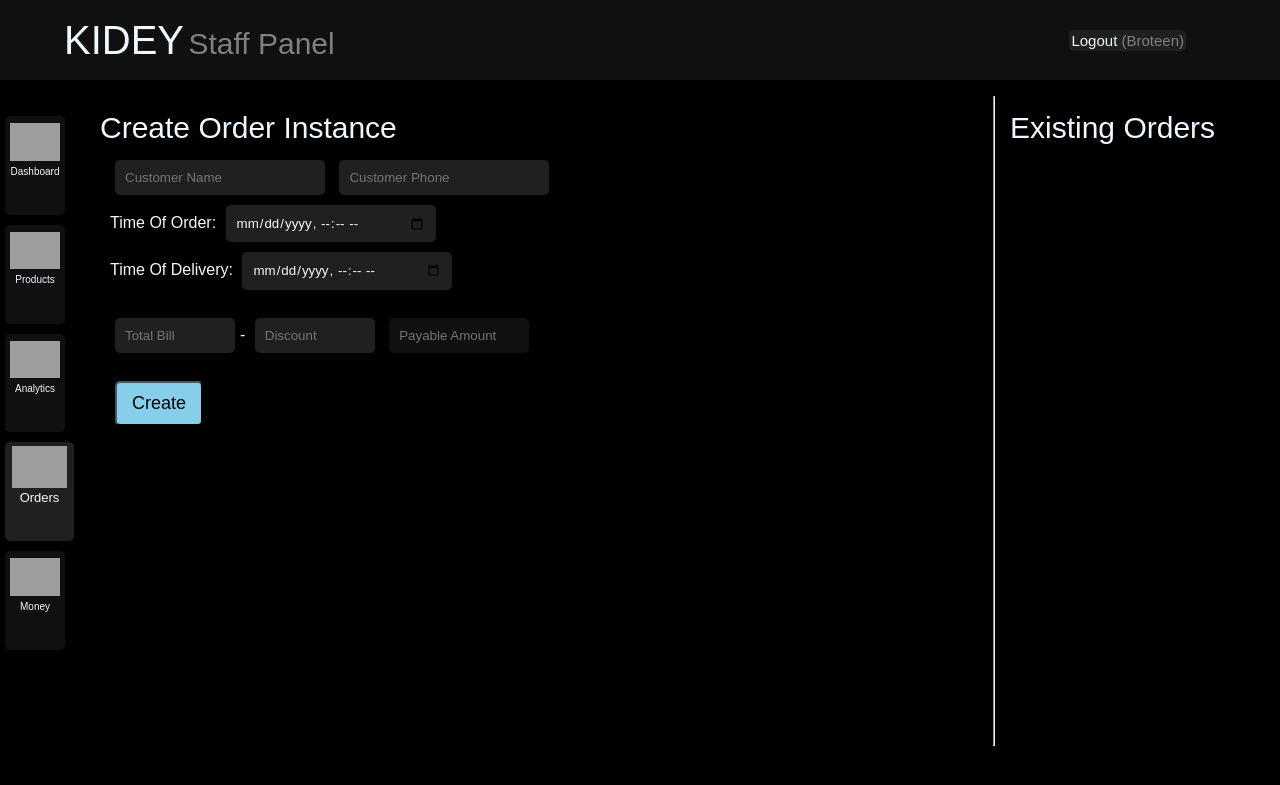
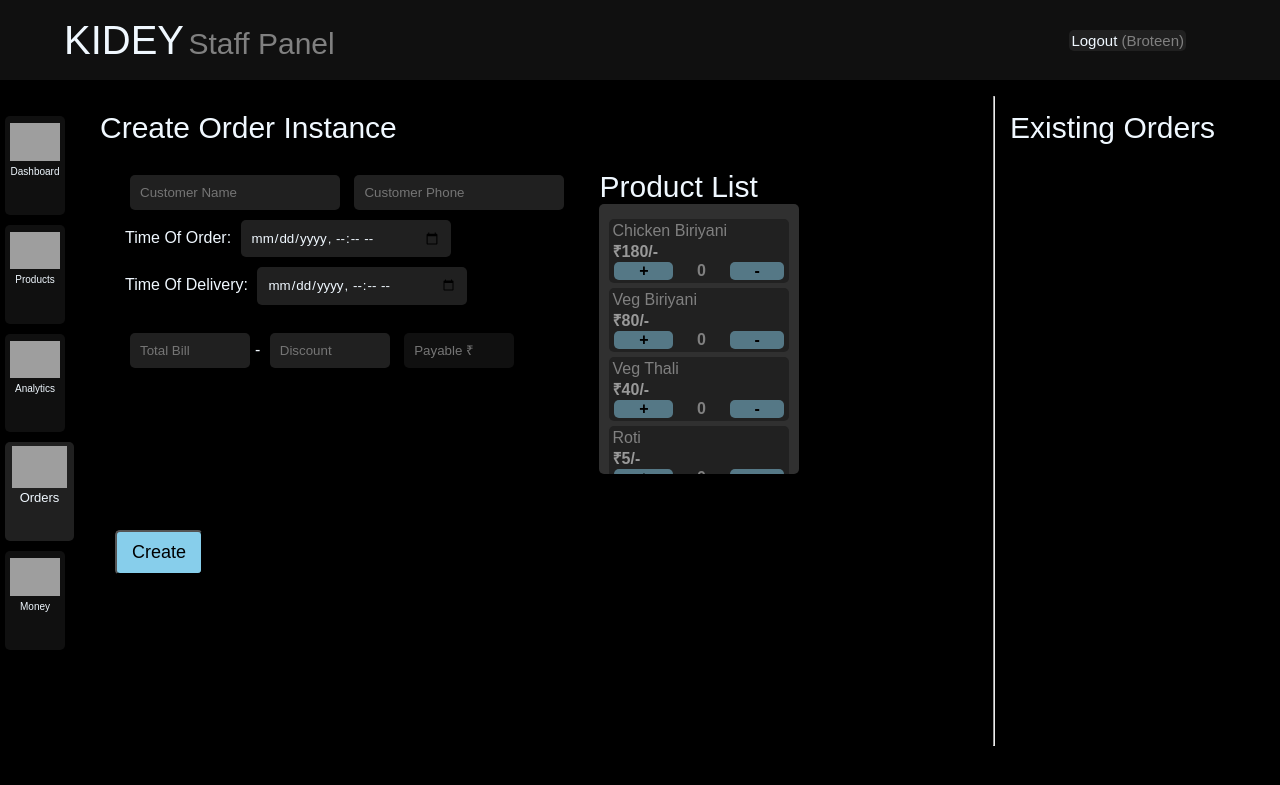
Before and after one commit to B6Infinity/kidey_DEV, a Django app: page /staff/orders in a window 1280 px wide. Shown: the top 785 px of the page. Run offline with Django 3.2, Linux system fonts and the light colour scheme; a user stored in the database is signed in; data comes from the database, SQL or seed files in the repository; both versions use the stored data as it was after the commit; data that the repository does not hold is empty; grey boxes are pictures that could not be loaded.

Commit message:
product list design done

```diff
--- a/staff/views.py
+++ b/staff/views.py
@@ -58,6 +58,10 @@ def orders(request):
 
     existing_orders = Order.objects.all()
     DATA["EXISTING_ORDERS"] = existing_orders
+
+    existing_products = Product.objects.all()
+    DATA["EXISTING_PRODUCTS"] = existing_products
+
 
     return render(request, 'staff/orders.html', DATA)
 
--- a/static/style.css
+++ b/static/style.css
@@ -10,11 +10,10 @@ body {
     height: 85vh;
 }
 
-button{
+button {
     background-color: #202020;
     border-radius: 5px;
     padding: 5px;
-
 }
 
 #main_header {
@@ -104,7 +103,6 @@ button{
     overflow: auto;
 }
 
-
 #body-flex-container {
     display: flex;
     flex-direction: row;
@@ -160,19 +158,18 @@ button{
     width: 65px;
 }
 
-
-.hotbar-active{
-
+.hotbar-active {
     font-size: 13px !important;
     background: #202020 !important;
     width: 65px;
 }
+
 .hotbar-active img {
     width: 55px;
     padding: 2px;
 }
 
-.input-classic{
+.input-classic {
     padding: 10px;
     margin: 5px;
     background-color: #202020;
@@ -182,31 +179,36 @@ button{
     border: none;
 }
 
-.flex-row{
+.flex-row {
     display: flex;
     flex-direction: row;
 }
-.flex-column{
+
+.flex-column {
     display: flex;
     flex-direction: column;
 }
-.flex-row-reverse{
+
+.flex-row-reverse {
     display: flex;
     flex-direction: row-reverse;
 }
-.flex-column-reverse{
+
+.flex-column-reverse {
     display: flex;
     flex-direction: column-reverse;
 }
-.flex-grow div{
+
+.flex-grow div {
     flex-grow: 1;
 }
-.flex-object{
+
+.flex-object {
     margin: 5px;
     padding: 10px;
 }
 
-.existing-product{
+.existing-product {
     user-select: none;
     padding: 3px;
     border-radius: 5px;
@@ -214,11 +216,13 @@ button{
     transition: 0.2s;
     margin: 5px 0;
 }
-.existing-product:hover{
+
+.existing-product:hover {
     background-color: #303030;
     padding: 7px 5px;
 }
-.edit-button{
+
+.edit-button {
     padding: 3px;
     border-radius: 3px;
     font-size: 15px;
@@ -226,11 +230,12 @@ button{
     color: black;
     display: inline-block;
 }
-.big-button:hover{
+
+.big-button:hover {
     background: #62c6ee;
+}
 
-}
-.big-button{
+.big-button {
     transition: 0.2s;
     padding: 10px 15px;
     margin: 5px;
@@ -241,14 +246,16 @@ button{
     user-select: none;
     color: black;
 }
-#add-product-container{
+
+#add-product-container {
     padding: 10px;
 }
-#exisitingproductsflexbox{
+
+#exisitingproductsflexbox {
     width: 240px;
 }
 
-.delete_confirmation{
+.delete_confirmation {
     padding: 5px;
     background-color: #303030;
     border-radius: 5px;
@@ -260,11 +267,59 @@ button{
     box-shadow: 2px 2px 3px black;
 }
 
+#product_list:hover {
+    background-color: #404040;
+}
+
+#product_list {
+    transition: 0.2s;
+    height: 250px;
+    overflow-y: auto;
+    background-color: #303030;
+    padding: 10px;
+    border-radius: 5px;
+}
+
+.product_list-product {
+    margin: 5px 0px;
+    padding: 3px;
+    background-color: #212121;
+    border-radius: 5px;
+    color: grey;
+}
+
+.productcounter-container {
+    display: flex;
+    user-select: none;
+}
+
+.productcounter-container span {
+    flex-grow: 1;
+    text-align: center;
+    font-weight: 900;
+}
+
+.add-product {
+    margin: 0px 2px;
+    padding: 0 3px;
+    background-color: #89cfeb80;
+    color: black;
+    transition: 0.2s;
+    border-radius: 5px;
+}
+
+.add-product:hover {
+    border-radius: 3px;
+    background-color: #89cfeb;
+}
+.counter-product{
+    color: grey;
+}
 
 /* For Phones */
 
 @media only screen and (max-device-width: 640px) {
-    body{
+    body {
         height: 83vh;
     }
     .fnt-xx-big {
@@ -313,7 +368,6 @@ button{
         border-radius: 5px;
         margin-bottom: 0;
     }
-
     .hotbar-slot img {
         transition: 0.2s;
         width: 30px;
@@ -323,13 +377,13 @@ button{
         width: 33px;
         padding: 1px;
     }
-    .row-responsive{
+    .row-responsive {
         flex-direction: column;
     }
-    #add-product-container{
+    #add-product-container {
         padding: 10px 0 !important;
     }
-    #exisitingproductsflexbox{
+    #exisitingproductsflexbox {
         width: 90%;
     }
 }
@@ -337,21 +391,27 @@ button{
 /* SCROLLBAR */
 
 /* width */
+
 ::-webkit-scrollbar {
     width: 7px;
 }
 
 /* Track */
+
 ::-webkit-scrollbar-track {
     background: #303030;
+    border-radius: 5px;
 }
 
 /* Handle */
+
 ::-webkit-scrollbar-thumb {
     background: #888;
+    border-radius: 5px;
 }
 
 /* Handle on hover */
+
 ::-webkit-scrollbar-thumb:hover {
     background: #555;
 }
--- a/templates/staff/orders.html
+++ b/templates/staff/orders.html
@@ -16,20 +16,60 @@
             <form action="/staff/add-product" method="POST">
                 {% csrf_token %}
 
-                <input class="input-classic" name="customer_name" type="text" placeholder="Customer Name" autocomplete="off" required>
-                <input class="input-classic" name="customer_phone_no" type="tel" placeholder="Customer Phone" autocomplete="off" required maxlength="10">
-                <br>Time Of Order:
-                <input class="input-classic" name="time_of_order" type="datetime-local" placeholder="Time Of Order" autocomplete="off" required>
-                <br>Time Of Delivery:
-                <input class="input-classic" name="time_of_delivery" type="datetime-local" placeholder="Time Of Delivery" autocomplete="off" required><br>
-                <br>
-                <input class="input-classic" style="width: 100px;" name="total_bill" type="number" placeholder="Total Bill" autocomplete="off" required>-
-                <input class="input-classic" style="width: 100px;" name="discount" type="number" placeholder="Discount" autocomplete="off" required>
-                <input class="input-classic" style="width: 120px; background-color: #101010;" type="number" placeholder="Payable Amount" autocomplete="off" disabled>
+                <div class="flex-row row-responsive">
+
+                    <div class="flex-object">
+
+                        <input class="input-classic" name="customer_name" type="text" placeholder="Customer Name"
+                            autocomplete="off" required>
+                        <input class="input-classic" name="customer_phone_no" type="tel" placeholder="Customer Phone"
+                            autocomplete="off" required maxlength="10">
+                        <br>Time Of Order:
+                        <input class="input-classic" name="time_of_order" type="datetime-local"
+                            placeholder="Time Of Order" autocomplete="off" required>
+                        <br>Time Of Delivery:
+                        <input class="input-classic" name="time_of_delivery" type="datetime-local"
+                            placeholder="Time Of Delivery" autocomplete="off" required><br>
+                        <br>
+                        <input class="input-classic" style="width: 100px;" name="total_bill" type="number"
+                            placeholder="Total Bill" autocomplete="off" required>-
+                        <input class="input-classic" style="width: 100px;" name="discount" type="number"
+                            placeholder="Discount" autocomplete="off" required>
+                        <input class="input-classic" style="width: 90px; background-color: #101010;" type="number"
+                            placeholder="Payable ₹" autocomplete="off" disabled>
+
+                    </div>
+
+                    <!-- PRODUCT LIST -->
+
+                    <div class="flex-object" style="width: 200px;">
+                        <div class="fnt-med">Product List</div>
+
+                        <div id="product_list">
+                            {% for product in EXISTING_PRODUCTS %}
+                            <div id="product-{{product.id}}" class="product_list-product">
+
+                                {{product.name}} <br>
+
+                                <span style="color: #999999; font-weight: 800;">₹{{product.price}}/-</span>
+                                <div class="productcounter-container">
+                                    <span class="add-product">+</span>
+                                    <span class="counter-product">0</span>
+                                    <span class="add-product">-</span>
+                                </div>
+
+                            </div>
+                            {% endfor %}
+
+                        </div>
+
+                    </div>
+                    <style>
+
+                    </style>
 
 
-
-
+                </div>
 
 
                 <br><br>
@@ -55,7 +95,8 @@
             {% for orders in EXISTING_ORDERS %}
             <div class="existing-product">
                 <div style="display: flex;">
-                    <div id="{{product.id}}-name" class="fnt-small" style="flex-grow: 1;"><b>{{order.customer}}</b></div>
+                    <div id="{{product.id}}-name" class="fnt-small" style="flex-grow: 1;"><b>{{order.customer}}</b>
+                    </div>
 
 
                     <div class="edit-button" onclick="">Edit</div>
@@ -86,7 +127,7 @@
 
 
 <script>
-    if("{{CURRENT_PAGE}}" == "orders"){
+    if ("{{CURRENT_PAGE}}" == "orders") {
         document.getElementById('{{CURRENT_PAGE}}-hotbar').classList.add('hotbar-active');
     }
 
```
Also changed, not shown: db.sqlite3. Lines whose indentation alone changed are shown as unchanged.
